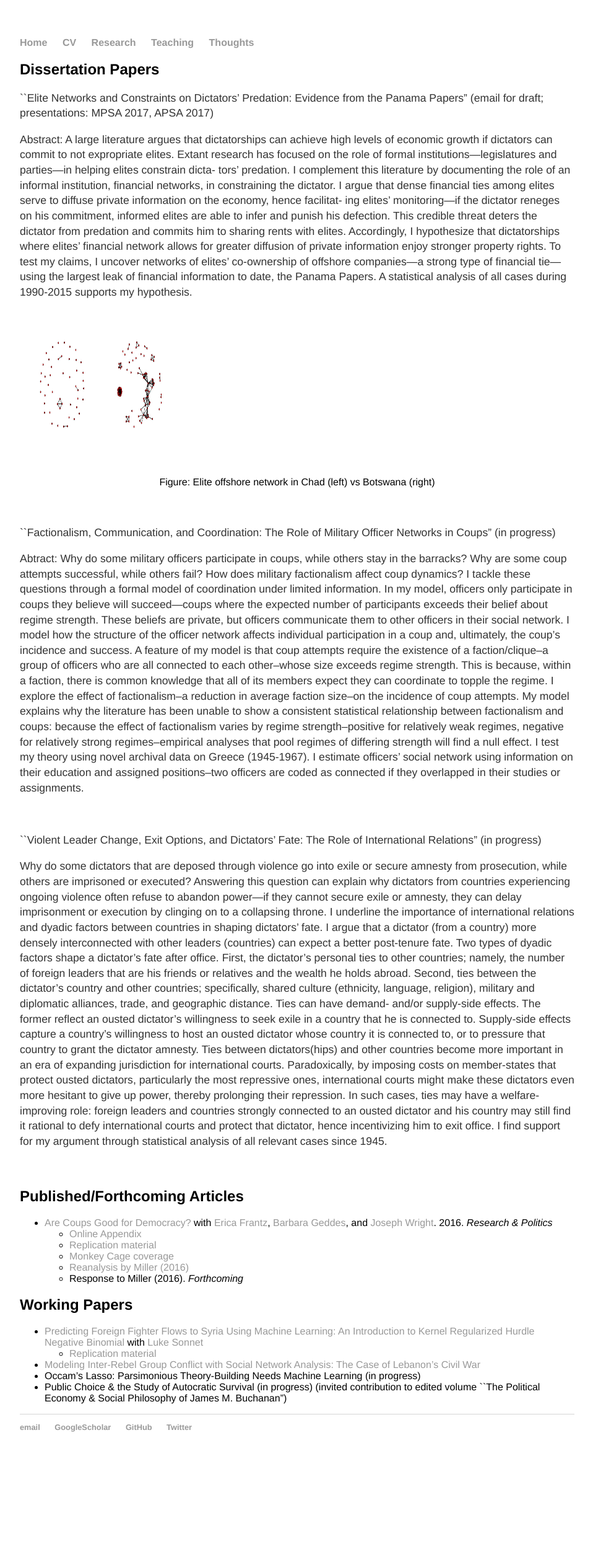
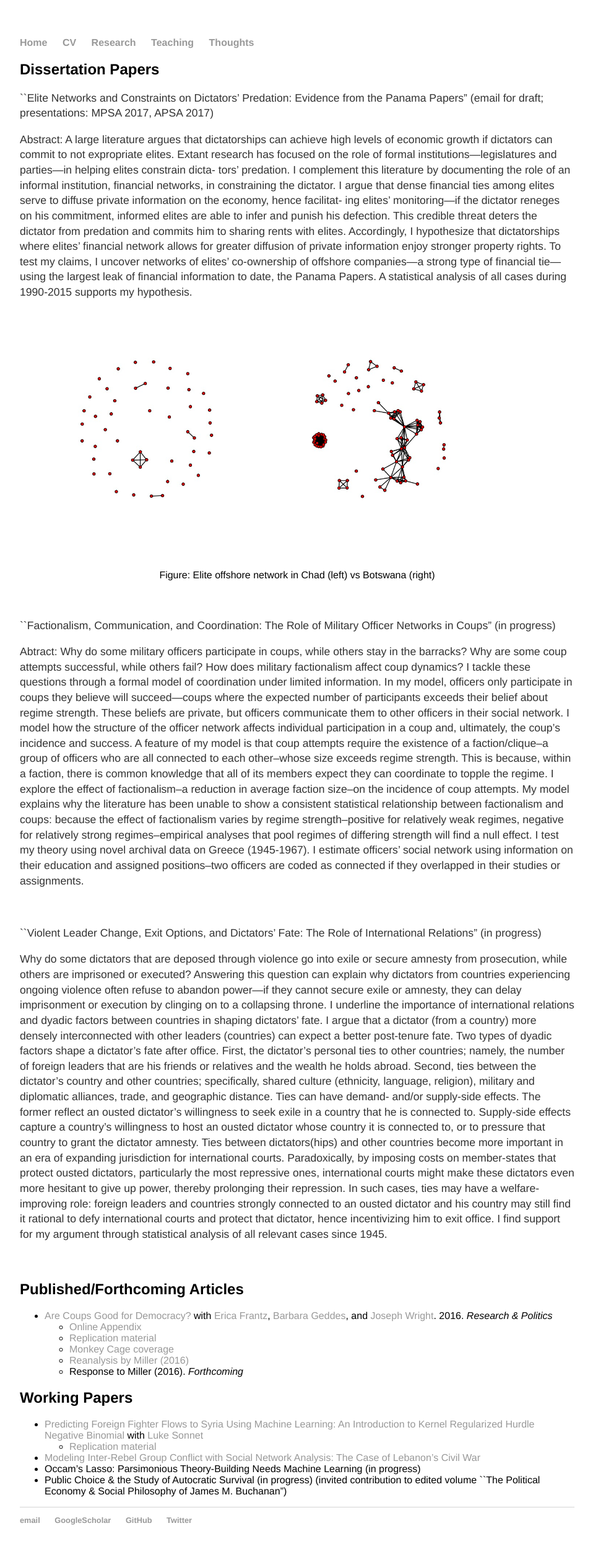
Before and after one commit to georgederpa/georgederpa, a Jekyll site: the page built from research/index.md, in a window 1280 px wide. Shown: the whole page at 62% size, without its empty margins (160-1118 px from the left). Built offline with Jekyll 4.4.1, drawn with Linux system fonts in a browser that asks for light colours; our own code applies the rules of GitHub Pages for plain Markdown files; before the commit the page ends 2370 px from its top, so only the background shows below that.

Commit message:
change graph params

```diff
--- a/research/index.md
+++ b/research/index.md
@@ -4,7 +4,7 @@
 
 Abstract: A large literature argues that dictatorships can achieve high levels of economic growth if dictators can commit to not expropriate elites. Extant research has focused on the role of formal institutions—legislatures and parties—in helping elites constrain dicta- tors’ predation. I complement this literature by documenting the role of an informal institution, financial networks, in constraining the dictator. I argue that dense financial ties among elites serve to diffuse private information on the economy, hence facilitat- ing elites’ monitoring—if the dictator reneges on his commitment, informed elites are able to infer and punish his defection. This credible threat deters the dictator from predation and commits him to sharing rents with elites. Accordingly, I hypothesize that dictatorships where elites’ financial network allows for greater diffusion of private information enjoy stronger property rights. To test my claims, I uncover networks of elites’ co-ownership of offshore companies—a strong type of financial tie—using the largest leak of financial information to date, the Panama Papers. A statistical analysis of all cases during 1990-2015 supports my hypothesis.
 
-![Chad vs. Botswana Network](/research/chadVSbotswana.jpg){: align="center" height="250px" width="250px"}
+![Chad vs. Botswana Network](/research/chadVSbotswana.jpg){: align="center" height="400px" width="750px"}
 <center>Figure: Elite offshore network in Chad (left) vs Botswana (right)</center>
 
 <br>
```
